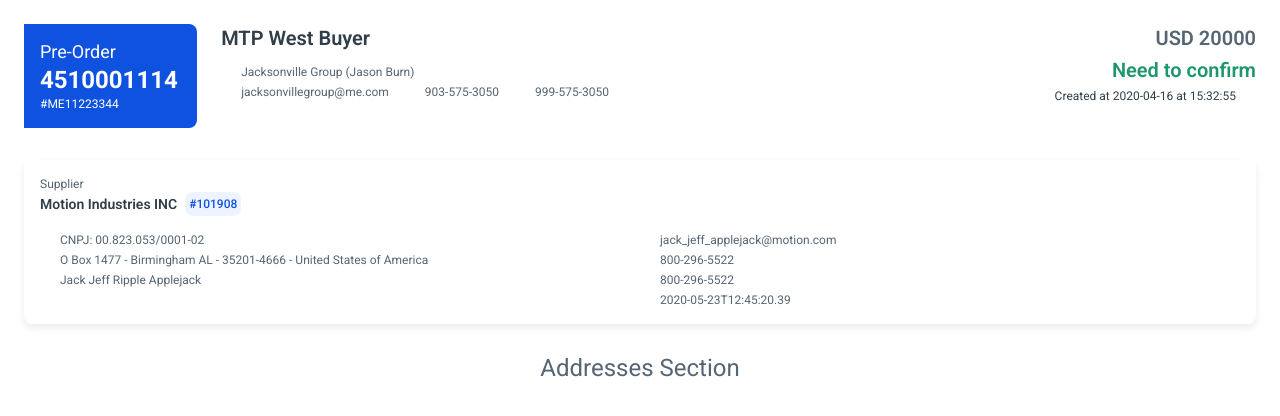
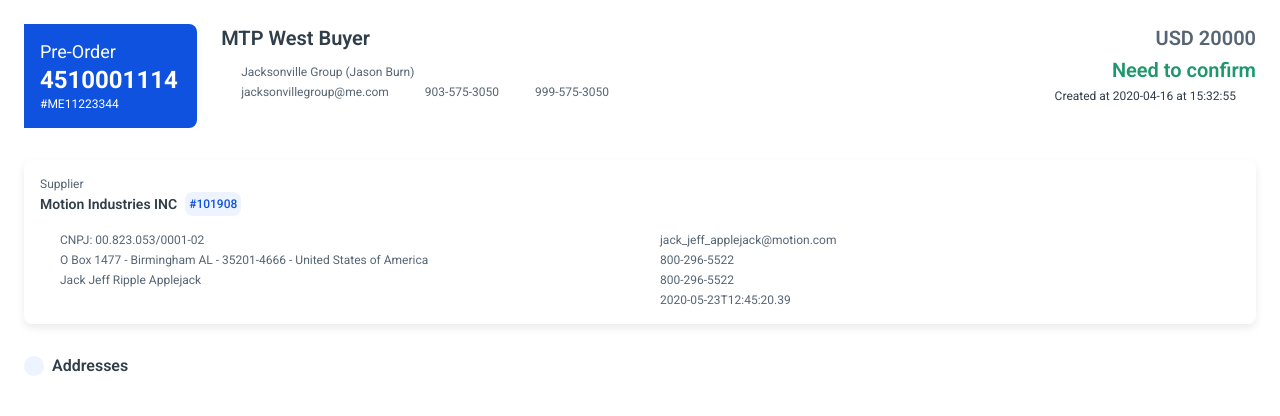
Before and after one commit to gustavonikov/me-front-challenge, a Vue app: page / in a window 1280 px wide. Shown: the top 416 px of the page. Built offline with nearby package versions, Linux system fonts and the light colour scheme.

Commit message:
feat: finish addresses section component

```diff
--- a/src/components/AddressesSection.vue
+++ b/src/components/AddressesSection.vue
@@ -1,9 +1,47 @@
 <template>
-  <h2>Addresses Section</h2>
+  <Collapse :open="isOpen" @toggle="toggleCollapse">
+    <template #title>
+      <vText tag="h2" type="headline-h6" color="neutral-700">Addresses</vText>
+    </template>
+
+    <template #body>
+      <div class="addresses-wrapper">
+        <vCardBillingAddress
+          v-for="{ label, company } in addressesInfo"
+          :key="company.name"
+          :label="label"
+          :company="company"
+        />
+      </div>
+    </template>
+  </Collapse>
 </template>
 
  <script setup>
+import { ref } from 'vue'
+
+import Collapse from './globals/Collapse.vue'
+import vText from './globals/Text.vue'
+import vCardBillingAddress from './CardBillingAddress.vue'
+
+defineProps({
+  addressesInfo: {
+    type: Array,
+    default: () => [],
+  },
+})
+
+const isOpen = ref(false)
+
+const toggleCollapse = () => {
+  isOpen.value = !isOpen.value
+}
 </script>
 
- <style lang="scss" scoped>
+<style lang="scss" scoped>
+.addresses-wrapper {
+  display: grid;
+  grid-template-columns: repeat(auto-fill, minmax(375px, 1fr));
+  gap: 16px;
+}
 </style>
```
